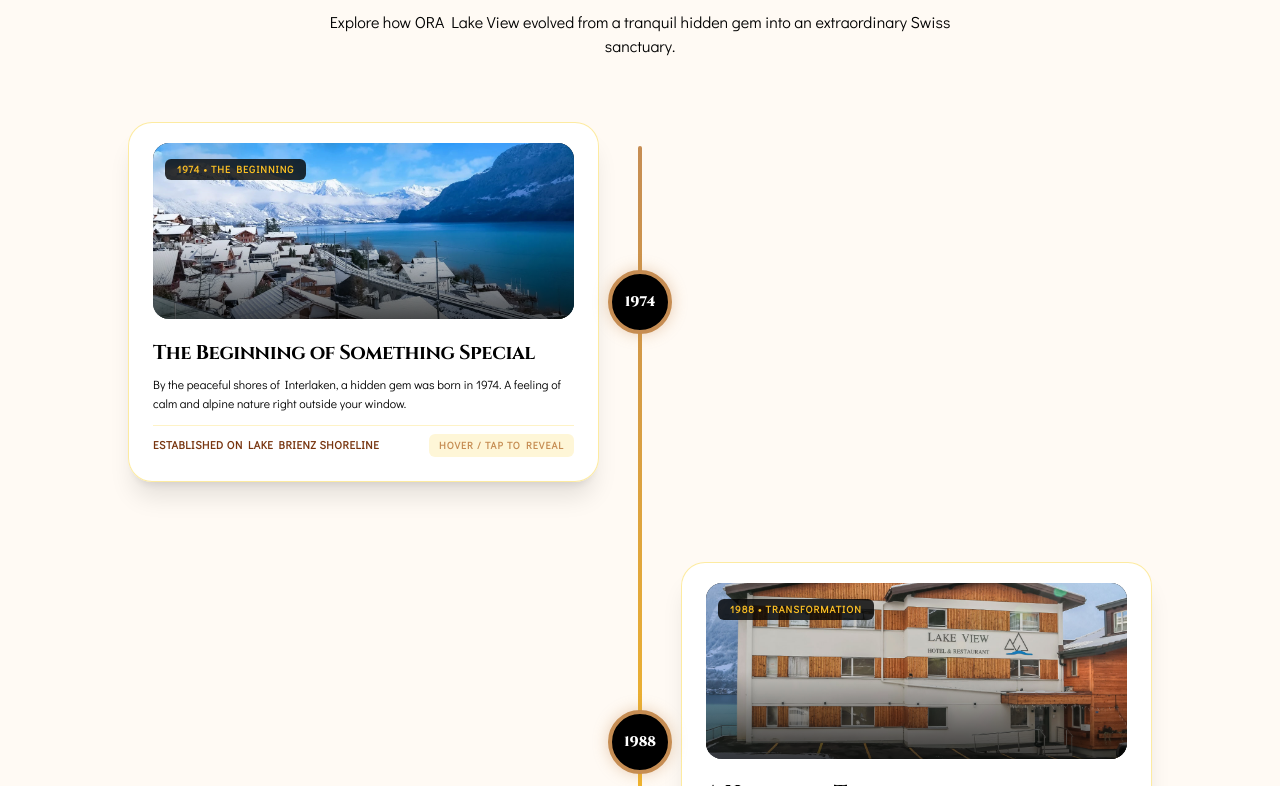
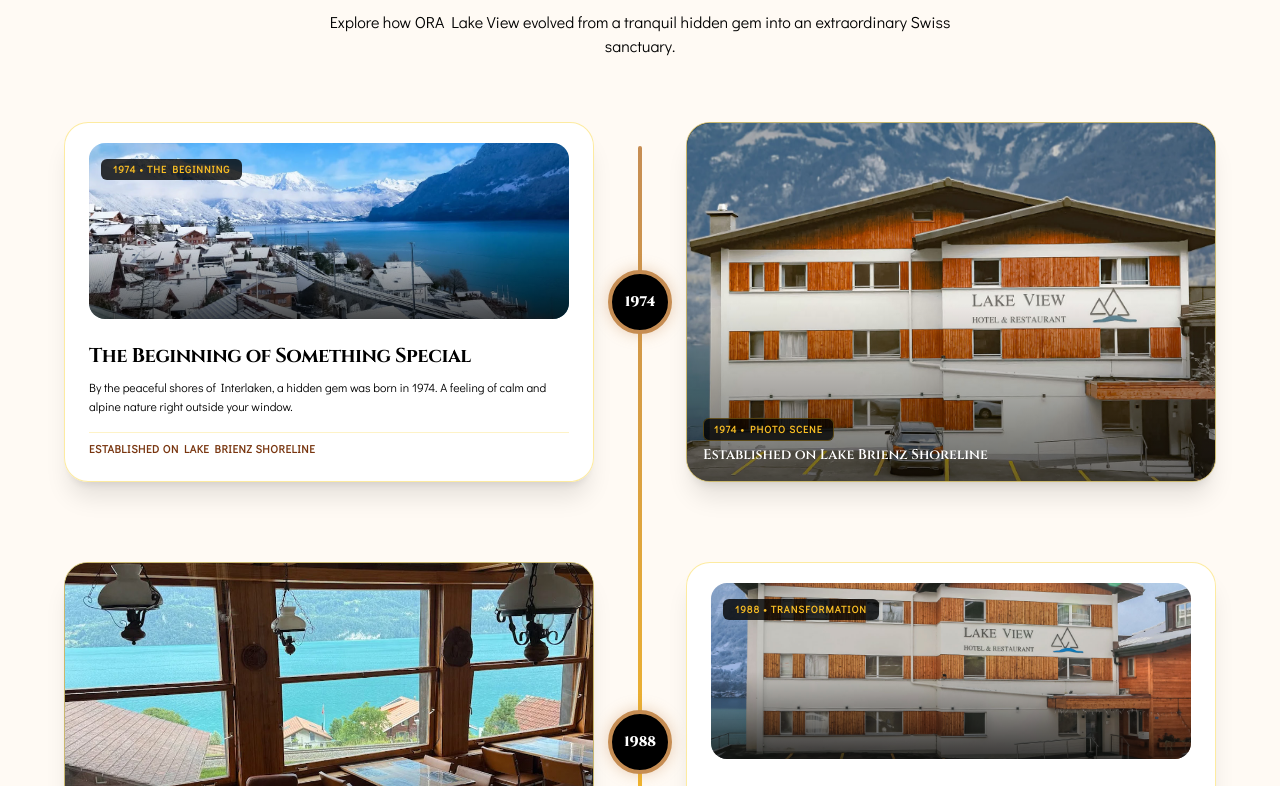
Before and after one commit to ZADPRO/OraLakeViewWebsite, a React (Vite) app: page /about-us in a window 1280 px wide. Shown: the part 2154-2940 px from the top of the page. Built offline with nearby package versions, Linux system fonts and the light colour scheme.

Commit message:
refactor: expose setSeason hook and update timeline card layout to show full-text history on back face

```diff
--- a/src/components/Header/Header.tsx
+++ b/src/components/Header/Header.tsx
@@ -35,7 +35,7 @@ export const Header: React.FC = () => {
     };
   }, [mobileMenuOpen]);
 
-  const { season, toggleSeason } = useSeason();
+  const { season, setSeason, toggleSeason } = useSeason();
   const activeLang = LANGUAGES.find((l) => l.code === language) || LANGUAGES[0];
 
   const isActive = (path: string) => {
--- a/src/pages/02-About/About.tsx
+++ b/src/pages/02-About/About.tsx
@@ -7,7 +7,7 @@ import { Footer } from '../../components/Footer/Footer';
 import bannerBg from '../../assets/Banners/Banners.jpg';
 import knowYourHotelImg from '../../assets/about/know-your-hotel.jpeg';
 
-// Our Journey Local Assets Imports (1_1.jpg for front, 1_2.jpg for back)
+// Our Journey Local Assets Imports (1_1.jpg for flip card, 1_2.jpg for full image frame)
 import journey1_1 from '../../assets/Our Journey/1_1.jpg';
 import journey1_2 from '../../assets/Our Journey/1_2.jpg';
 import journey2_1 from '../../assets/Our Journey/2_1.jpg';
@@ -27,7 +27,7 @@ export const About: React.FC = () => {
     }));
   };
 
-  // 4 Milestone timeline items using 1_1 on front and 1_2 on back
+  // 4 Milestone timeline items with local assets
   const milestones = [
     {
       year: '1974',
@@ -36,7 +36,7 @@ export const About: React.FC = () => {
       shortDesc: 'By the peaceful shores of Interlaken, a hidden gem was born in 1974. A feeling of calm and alpine nature right outside your window.',
       fullDesc: 'From the moment the first guests arrived in 1974, the property offered more than just a stay — it offered a feeling of calm, of being connected to nature, and of escaping to a place where the beauty of the Swiss Alps and the tranquil lake were always just outside your window.',
       frontImage: journey1_1,
-      backImage: journey1_2,
+      fullImage: journey1_2,
       highlight: 'Established on Lake Brienz Shoreline',
     },
     {
@@ -44,9 +44,9 @@ export const About: React.FC = () => {
       tag: 'TRANSFORMATION',
       title: 'A Heartfelt Transformation',
       shortDesc: 'In 1988, a renovation breathed new life into the hotel, blending modern comfort with the stunning surroundings. Deepening the connection between space and landscape.',
-      fullDesc: 'In 1988, a renovation breathed new life into the hotel, blending modern comfort with the stunning surroundings. This wasn’t just about upgrading a building — it was about deepening the connection between the space and the landscape.',
+      fullDesc: 'In 1988, a renovation breathed new life into the hotel, blending modern comfort with the stunning surroundings. This wasn’t just about upgrading a building — it was about deepening the connection between the space and the landscape for a peaceful getaway.',
       frontImage: journey2_1,
-      backImage: journey2_2,
+      fullImage: journey2_2,
       highlight: 'Lakeside Architectural Upgrade',
     },
     {
@@ -56,7 +56,7 @@ export const About: React.FC = () => {
       shortDesc: 'New owners infused the hotel with new energy honoring its roots while creating an alpine sanctuary for the modern traveler.',
       fullDesc: 'When new owners took the reins in 2015, they infused the hotel with a new energy — one that honored its roots while embracing the needs of the modern traveler. The aim was simple: to create not just a hotel, but a sanctuary where the spirit of Interlaken was brought into every corner.',
       frontImage: journey3_1,
-      backImage: journey3_2,
+      fullImage: journey3_2,
       highlight: 'Sanctuary Design & Modern Luxury',
     },
     {
@@ -64,9 +64,9 @@ export const About: React.FC = () => {
       tag: 'REBIRTH OF ELEGANCE',
       title: 'A Rebirth of Elegance',
       shortDesc: 'A complete reimagining added a spacious terrace, luxury living areas, and four apartment suites to live the lake view moment.',
-      fullDesc: 'In 2019, the hotel underwent a complete reimagining. The addition of a spacious terrace, luxurious living areas, and four new apartment rooms elevated the experience to new heights. It became a place to truly live the moment, savor the lake views, and enjoy the perfect blend of nature and luxury.',
+      fullDesc: 'In 2019, the hotel underwent a complete reimagining. The addition of a spacious terrace, luxurious living areas, and four new apartment rooms elevated the experience to new heights. It became a place to truly live the moment, savor the lake views, and enjoy nature.',
       frontImage: journey4_1,
-      backImage: journey4_2,
+      fullImage: journey4_2,
       highlight: 'Panoramas & Apartment Suites',
     },
   ];
@@ -181,7 +181,7 @@ export const About: React.FC = () => {
         </div>
       </section>
 
-      {/* SECTION: OUR JOURNEY (PRESERVED 3D FLIP CARD TEMPLATE) */}
+      {/* SECTION: OUR JOURNEY (FLIP CARD ON ONE SIDE + FULL IMAGE ON OPPOSITE SIDE) */}
       <section className="py-20 lg:py-28 bg-[#FFFAF4] border-b border-amber-200/60 relative overflow-hidden">
         <div className="max-w-[1380px] mx-auto px-6 md:px-10 relative z-10 space-y-16">
           {/* Header */}
@@ -203,8 +203,8 @@ export const About: React.FC = () => {
             </p>
           </div>
 
-          {/* Luxury 3D Vertical Timeline Container */}
-          <div className="relative max-w-5xl mx-auto">
+          {/* Timeline Container */}
+          <div className="relative max-w-6xl mx-auto">
             {/* Central Vertical Timeline Axis Line (Desktop Only) */}
             <div className="hidden md:block absolute left-1/2 top-6 bottom-6 -translate-x-1/2 w-1 bg-gradient-to-b from-[#C68D53] via-amber-400 to-[#C68D53] rounded-full z-0" />
 
@@ -216,14 +216,14 @@ export const About: React.FC = () => {
                 return (
                   <div
                     key={idx}
-                    className="relative flex flex-col md:flex-row items-center justify-between gap-8 group"
+                    className="relative flex flex-col md:flex-row items-center justify-between gap-6 md:gap-8 group"
                   >
                     {/* Milestone Year Center Circle Badge with Glow Pulse */}
                     <div className="hidden md:flex absolute left-1/2 top-1/2 -translate-x-1/2 -translate-y-1/2 w-16 h-16 rounded-full bg-black border-4 border-[#C68D53] timeline-pulse text-white font-serif font-extrabold text-sm items-center justify-center z-30 group-hover:scale-110 transition-transform duration-300">
                       <span>{m.year}</span>
                     </div>
 
-                    {/* 3D FLIP CARD CONTAINER */}
+                    {/* 3D FLIP CARD CONTAINER (Handles 1_1.jpg + Narrative Text on Back) */}
                     <div
                       onClick={() => toggleFlip(idx)}
                       className={`w-full md:w-[46%] perspective-1000 h-[360px] cursor-pointer ${
@@ -235,7 +235,7 @@ export const About: React.FC = () => {
                           isFlipped ? 'rotate-y-180' : 'group-hover:[transform:rotateY(180deg)]'
                         }`}
                       >
-                        {/* FRONT FACE OF CARD (Uses 1_1.jpg) */}
+                        {/* FRONT FACE OF CARD (Uses 1_1.jpg, 2_1.jpg, 3_1.jpg, 4_1.jpg) */}
                         <div className="absolute inset-0 w-full h-full rounded-3xl bg-white border border-amber-200/80 backface-hidden overflow-hidden flex flex-col justify-between p-6">
                           <div className="relative h-44 w-full rounded-2xl overflow-hidden bg-black -mt-1">
                             <img
@@ -264,47 +264,57 @@ export const About: React.FC = () => {
                             <span className="text-[11px] font-bold text-amber-900 uppercase tracking-wider">
                               {m.highlight}
                             </span>
-                            <span className="text-[10px] font-extrabold text-[#C68D53] uppercase tracking-widest bg-amber-100/70 px-2.5 py-1 rounded-md">
-                              HOVER / TAP TO REVEAL
-                            </span>
                           </div>
                         </div>
 
-                        {/* BACK FACE OF CARD (Uses 1_2.jpg) */}
+                        {/* BACK FACE OF CARD (Full Narrative History Text behind _1) */}
                         <div className="absolute inset-0 w-full h-full rounded-3xl bg-black border border-amber-400/80 text-white backface-hidden rotate-y-180 overflow-hidden flex flex-col justify-between p-6">
-                          <div className="relative h-28 w-full rounded-2xl overflow-hidden bg-black -mt-1 border border-white/15">
-                            <img
-                              src={m.backImage}
-                              alt={`${m.title} Back`}
-                              className="w-full h-full object-cover"
-                            />
-                            <div className="absolute inset-0 bg-gradient-to-t from-black/80 via-transparent to-transparent" />
-                            <div className="absolute top-2 left-2 z-10">
-                              <span className="text-[9px] font-sans font-extrabold uppercase tracking-widest text-amber-400 bg-black/80 px-2.5 py-1 rounded-md border border-amber-400/30">
+                          <div className="space-y-3 pt-2">
+                            <div className="flex items-center justify-between border-b border-amber-400/30 pb-2">
+                              <span className="text-xs font-bold text-amber-400 uppercase tracking-widest">
                                 {m.year} ARCHIVES
                               </span>
+                              <span className="text-[10px] font-semibold text-slate-400 uppercase">
+                                {m.tag}
+                              </span>
                             </div>
-                          </div>
-
-                          <div className="space-y-2 pt-1">
-                            <h4 className="font-serif text-base font-bold text-amber-400 tracking-wide">
+                            <h4 className="font-serif text-lg font-bold text-amber-400 tracking-wide">
                               {m.title}
                             </h4>
-                            <p className="text-slate-200 font-sans text-xs leading-relaxed font-light line-clamp-4">
+                            <p className="text-slate-200 font-sans text-xs sm:text-sm leading-relaxed font-light">
                               {m.fullDesc}
                             </p>
                           </div>
 
-                          <div className="pt-2 border-t border-white/10 flex items-center justify-between text-[10px] text-amber-400 font-semibold tracking-wider uppercase">
+                          <div className="pt-3 border-t border-white/15 flex items-center justify-between text-[10px] text-amber-400 font-semibold tracking-wider uppercase">
                             <span>ORA LAKE VIEW HERITAGE</span>
-                            <span>SWISS ALPS</span>
+                            <span>SWISS ALPS SANCTUARY</span>
                           </div>
                         </div>
                       </div>
                     </div>
 
-                    {/* Desktop Empty Spacer Column for Alternating Balance */}
-                    <div className={`hidden md:block w-[46%] ${isEven ? 'md:order-2' : 'md:order-1'}`} />
+                    {/* FULL IMAGE CARD ON OPPOSITE SIDE (Displays 1_2.jpg, 2_2.jpg, 3_2.jpg, 4_2.jpg in Full) */}
+                    <div
+                      className={`w-full md:w-[46%] h-[360px] rounded-3xl overflow-hidden shadow-xl border border-amber-200/80 bg-black relative group ${
+                        isEven ? 'md:order-2' : 'md:order-1'
+                      }`}
+                    >
+                      <img
+                        src={m.fullImage}
+                        alt={`${m.title} Full View`}
+                        className="w-full h-full object-cover group-hover:scale-105 transition-transform duration-700"
+                      />
+                      <div className="absolute inset-0 bg-gradient-to-t from-black/70 via-transparent to-transparent opacity-80" />
+                      <div className="absolute bottom-4 left-4 right-4 text-white">
+                        <span className="text-[10px] font-sans font-bold uppercase tracking-widest text-amber-400 bg-black/80 px-2.5 py-1 rounded-md backdrop-blur-sm border border-amber-400/30">
+                          {m.year} • PHOTO SCENE
+                        </span>
+                        <p className="font-serif text-sm font-semibold text-white mt-1.5 truncate">
+                          {m.highlight}
+                        </p>
+                      </div>
+                    </div>
                   </div>
                 );
               })}
```
